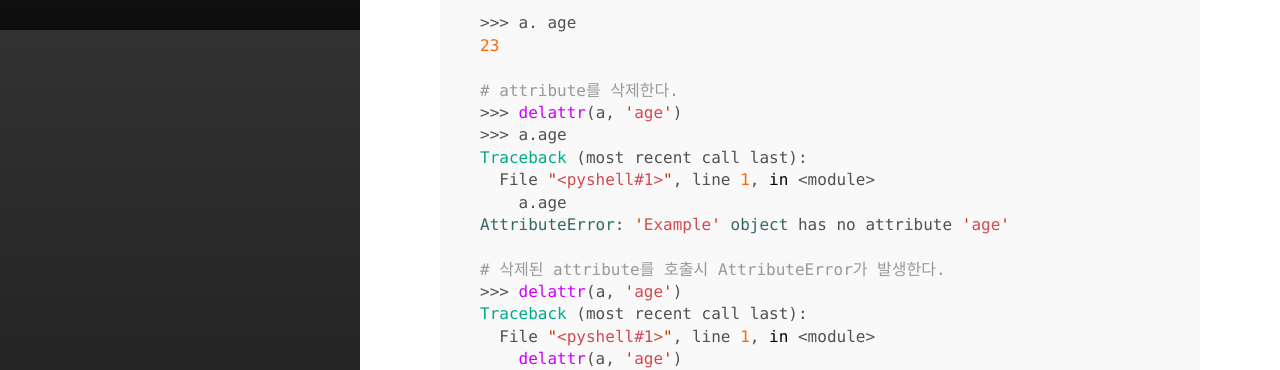
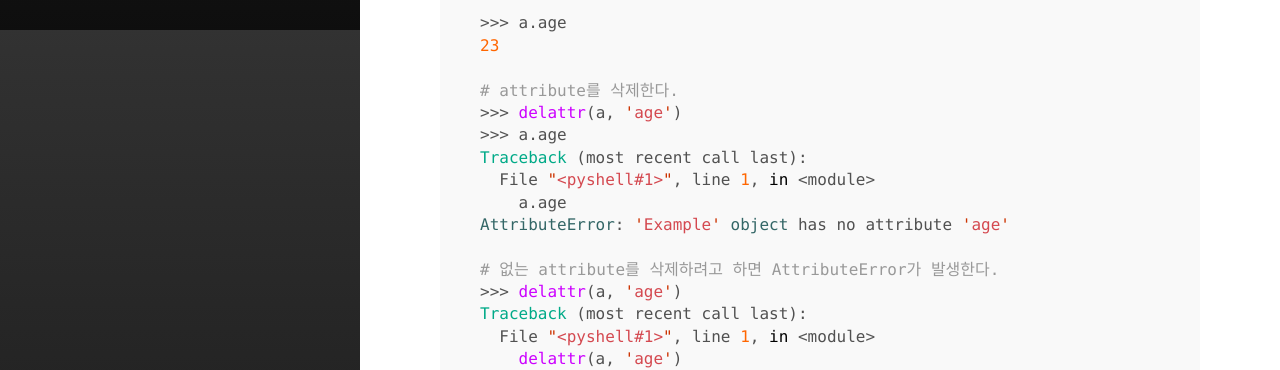
Before and after one commit to yonghwanjang0/yonghwanjang0.github.io, a Jekyll site: the page built from _posts/2021-05-19-[Python] (get, has, set, del) -attr.md, in a window 1280 px wide and 900 px high, scrolled down 6270 px. Shown: the top 370 px of the window. Built offline with Jekyll 4.4.1, drawn with Linux system fonts in a browser that asks for light colours.

Commit message:
Modify post attr

````diff
--- a/_posts/2021-05-19-[Python] (get, has, set, del) -attr.md
+++ b/_posts/2021-05-19-[Python] (get, has, set, del) -attr.md
@@ -190,7 +190,7 @@ delattr의 문법은 다음과 같다.
 object에 존재하는 name과 일치하는 attribute를 삭제한다. 일치하는 attribute가 없다면 AttributeError를 발생시킨다.
 
 ```python
->>> a. age
+>>> a.age
 23
 
 # attribute를 삭제한다.
@@ -201,7 +201,7 @@ Traceback (most recent call last):
     a.age
 AttributeError: 'Example' object has no attribute 'age'
 
-# 삭제된 attribute를 호출시 AttributeError가 발생한다.
+# 없는 attribute를 삭제하려고 하면 AttributeError가 발생한다.
 >>> delattr(a, 'age')
 Traceback (most recent call last):
   File "<pyshell#1>", line 1, in <module>
````
